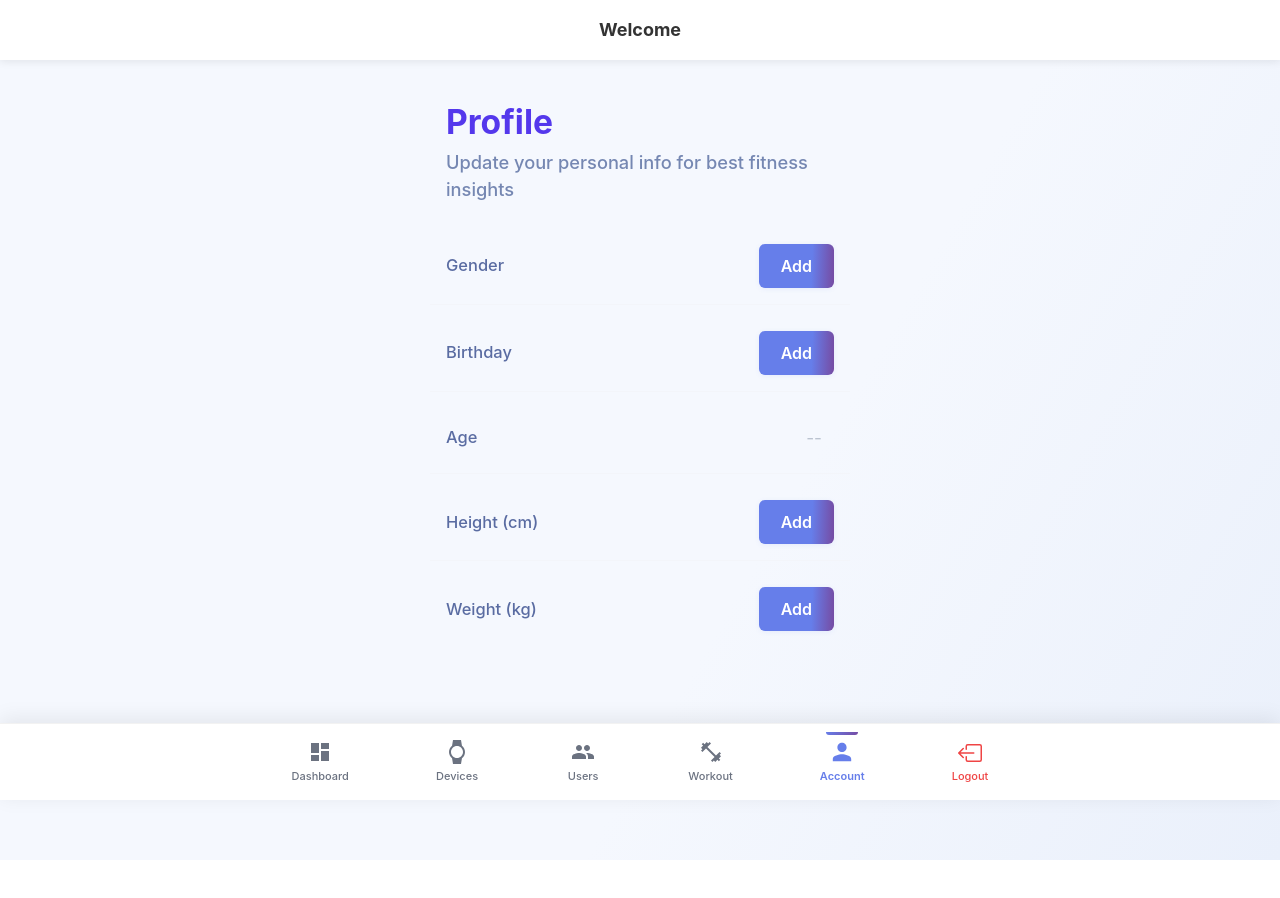
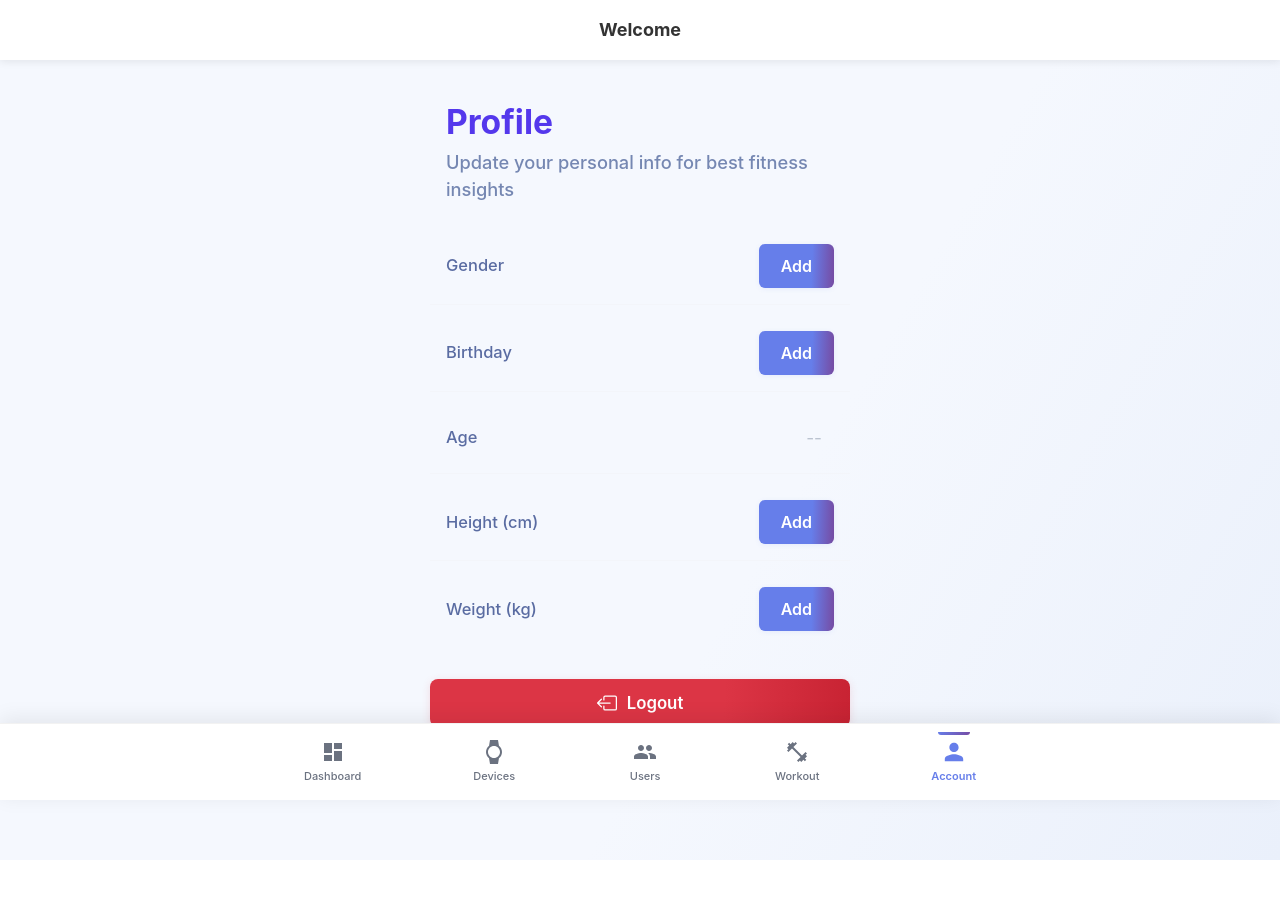
Before and after one commit to kaushik8946/Wearables-App, a React (Vite) app: page /manage-account in a window 1280 px wide. Shown: the top 898 px of the page. Built offline with nearby package versions, Linux system fonts and the light colour scheme.

Commit message:
Move logout button from BottomNav to ManageAccount page
Co-authored-by: kaushik8946 <109019850+kaushik8946@users.noreply.github.com>

```diff
--- a/src/components/BottomNav.jsx
+++ b/src/components/BottomNav.jsx
@@ -1,9 +1,8 @@
 import { NavLink } from 'react-router-dom';
 import { MdDashboard, MdWatch, MdGroup, MdFitnessCenter, MdPerson } from 'react-icons/md';
-import { BsBoxArrowLeft } from 'react-icons/bs';
 import '../styles/components/BottomNav.css';
 
-const BottomNav = ({ onLogout }) => {
+const BottomNav = () => {
   const menuItems = [
     { id: 1, path: '/dashboard', label: 'Dashboard', icon: MdDashboard },
     { id: 2, path: '/devices', label: 'Devices', icon: MdWatch },
@@ -28,10 +27,6 @@ const BottomNav = ({ onLogout }) => {
             </NavLink>
           );
         })}
-        <button className="bottom-nav-item bottom-nav-logout" onClick={onLogout}>
-          <BsBoxArrowLeft className="bottom-nav-icon" size={24} />
-          <span className="bottom-nav-label">Logout</span>
-        </button>
       </div>
     </nav>
   );
--- a/src/components/Layout.jsx
+++ b/src/components/Layout.jsx
@@ -1,9 +1,11 @@
-import { useState, useEffect } from 'react';
+import { useState, useEffect, createContext } from 'react';
 import { Outlet } from 'react-router-dom';
 import BottomNav from './BottomNav';
 import { useNavigate, useLocation } from 'react-router-dom';
 import { idbClear, idbGet, idbGetJSON, onUserChange } from '../data/db';
 import '../styles/components/Layout.css';
+
+export const LogoutContext = createContext();
 
 
 const Layout = () => {
@@ -54,6 +56,7 @@ const Layout = () => {
   };
 
   return (
+    <LogoutContext.Provider value={handleLogout}>
       <div className="layout">
         <header className="app-header">
           <h1 className="app-title">Welcome{defaultUserName ? ", " + defaultUserName : ''}</h1>
@@ -65,8 +68,9 @@ const Layout = () => {
         </main>
 
         {/* Bottom Navigation */}
-      <BottomNav onLogout={handleLogout} />
+        <BottomNav />
       </div>
+    </LogoutContext.Provider>
   );
 };
 
--- a/src/pages/ManageAccount.jsx
+++ b/src/pages/ManageAccount.jsx
@@ -1,5 +1,7 @@
-import React, { useEffect, useState } from 'react';
+import React, { useEffect, useState, useContext } from 'react';
 import { idbGetJSON, idbSetJSON, emitUserChange } from '../data/db';
+import { LogoutContext } from '../components/Layout';
+import { BsBoxArrowLeft } from 'react-icons/bs';
 import '../styles/pages/ManageAccount.css';
 
 
@@ -39,6 +41,7 @@ const ManageAccount = () => {
   const [editKey, setEditKey] = useState(null);
   const [editValue, setEditValue] = useState('');
   const [error, setError] = useState('');
+  const handleLogout = useContext(LogoutContext);
 
 
   useEffect(() => {
@@ -182,6 +185,13 @@ const ManageAccount = () => {
               );
             })}
           </div>
+
+          {/* Logout Button */}
+          <button className="logout-button" onClick={handleLogout}>
+            <BsBoxArrowLeft className="logout-icon" size={20} />
+            <span>Logout</span>
+          </button>
+
           {/* Error Modal Popup */}
           {error && (
             <div className="modal-overlay">
--- a/src/styles/pages/ManageAccount.css
+++ b/src/styles/pages/ManageAccount.css
@@ -228,6 +228,34 @@
   color: #8268fa;
 }
 
+.logout-button {
+  width: 100%;
+  margin-top: 32px;
+  background: linear-gradient(92deg, #dc3545 70%, #c82333 100%);
+  color: #fff;
+  border: none;
+  border-radius: 8px;
+  padding: 14px 22px;
+  font-weight: 600;
+  font-size: 1.05rem;
+  cursor: pointer;
+  display: flex;
+  align-items: center;
+  justify-content: center;
+  gap: 10px;
+  transition: background 0.18s, box-shadow 0.16s;
+  box-shadow: 0 2px 8px rgba(220, 53, 69, 0.15);
+}
+
+.logout-button:hover {
+  background: linear-gradient(92deg, #c82333 0%, #bd2130 100%);
+  box-shadow: 0 4px 14px rgba(220, 53, 69, 0.25);
+}
+
+.logout-icon {
+  display: inline-block;
+}
+
 @media (max-width: 600px) {
   .manage-account-container.profile-style {
     max-width: 100vw;
```
Lines whose indentation alone changed are shown as unchanged.
